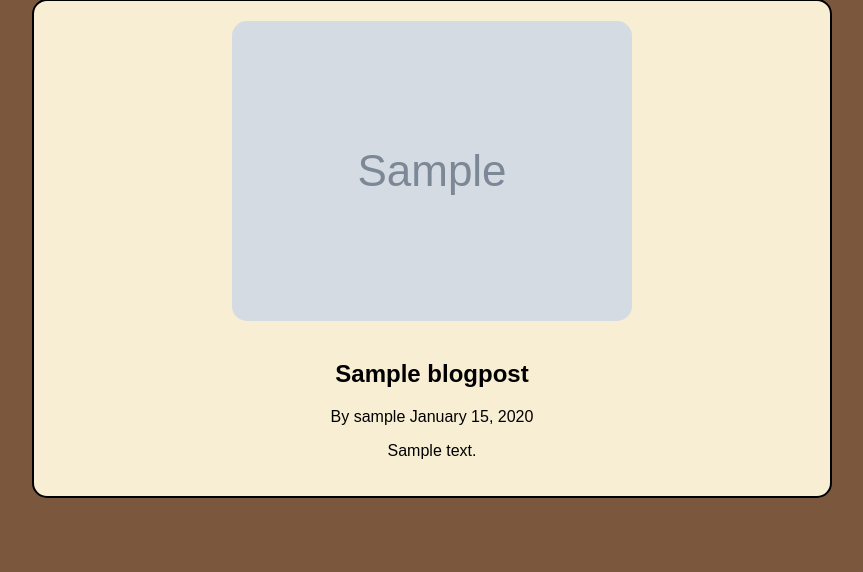
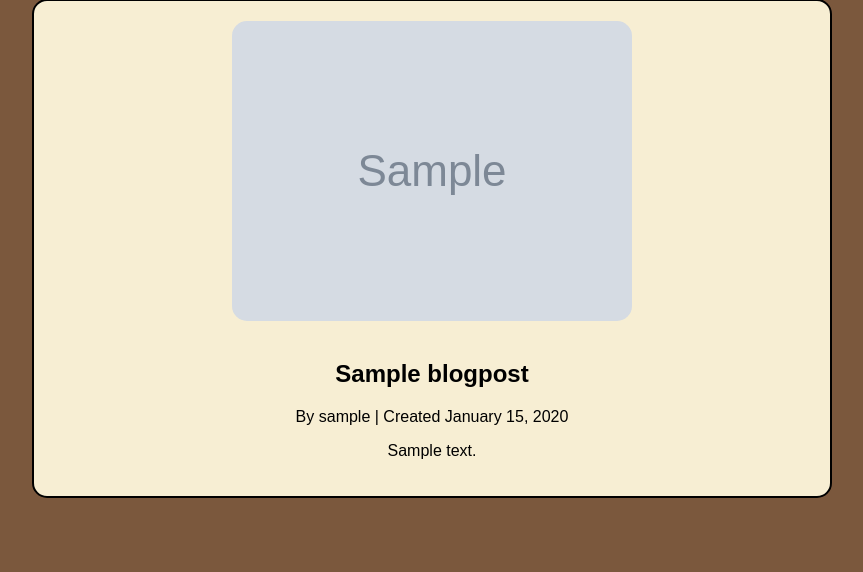
Before and after one commit to Grupp2-Blogg/grupp2-blogg, a PHP site: page / in a window 1280 px wide. Shown: the part 228-800 px from the top of the page, without its empty margins (208-1071 px from the left). Run offline with PHP 8.4, Linux system fonts and the light colour scheme; tables that the repository leaves empty or names only in its code hold one stand-in row (values such as "Sample post"); grey boxes marked "Sample" are stand-in pictures.

Commit message:
FIxade om så att man inte ser allt content

```diff
--- a/public/Styles.css
+++ b/public/Styles.css
@@ -191,7 +191,6 @@ a:hover
 
 .div--inlägg-container:hover{
     background-color: #fff8e8b6;
-    color: black;
 }
 
 .div--inlägg-container img{
--- a/public/index.php
+++ b/public/index.php
@@ -107,7 +107,7 @@ if ((isset($_GET['logout']) && $_GET['logout'] === 'true')) {
 
                     <div>
                         <span>By <?= htmlspecialchars($post['username'])?></span>
-                        <span><?= date('F j, Y', strtotime($post['post_created_at'])) ?></span>
+                        <span>| Created <?= date('F j, Y', strtotime($post['post_created_at'])) ?></span>
                     </div>
 
                     <?php
```
